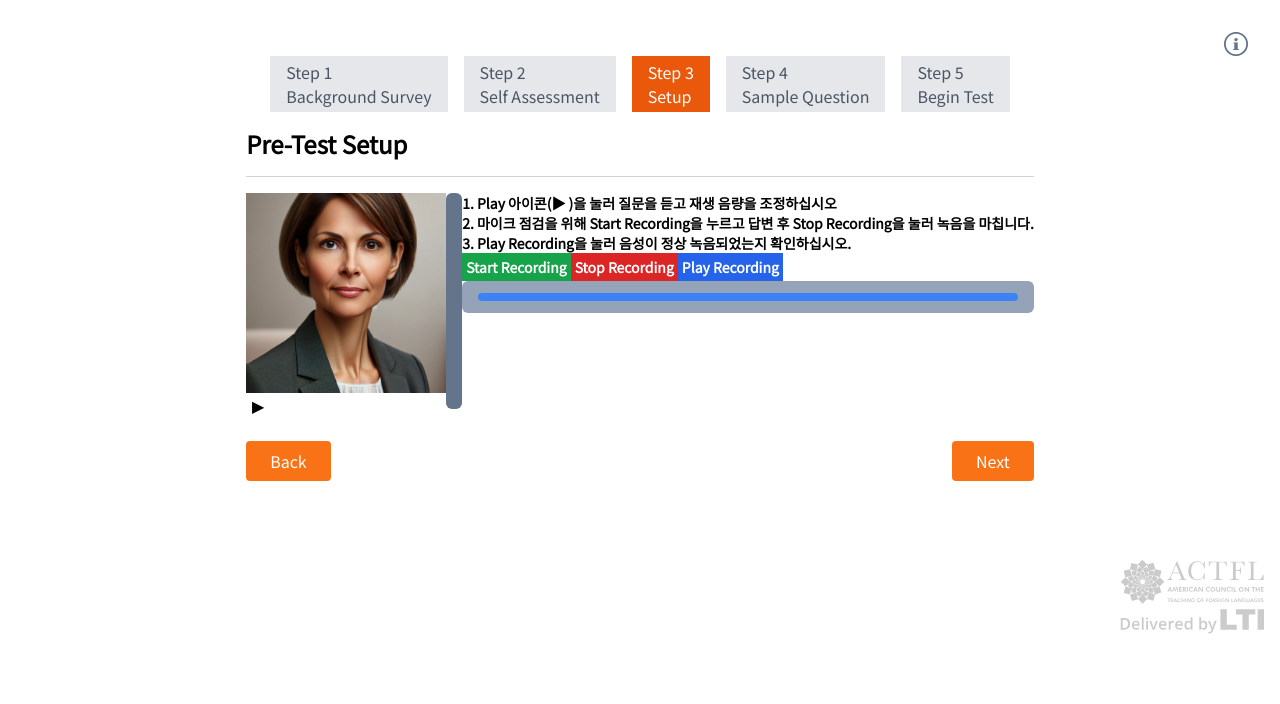
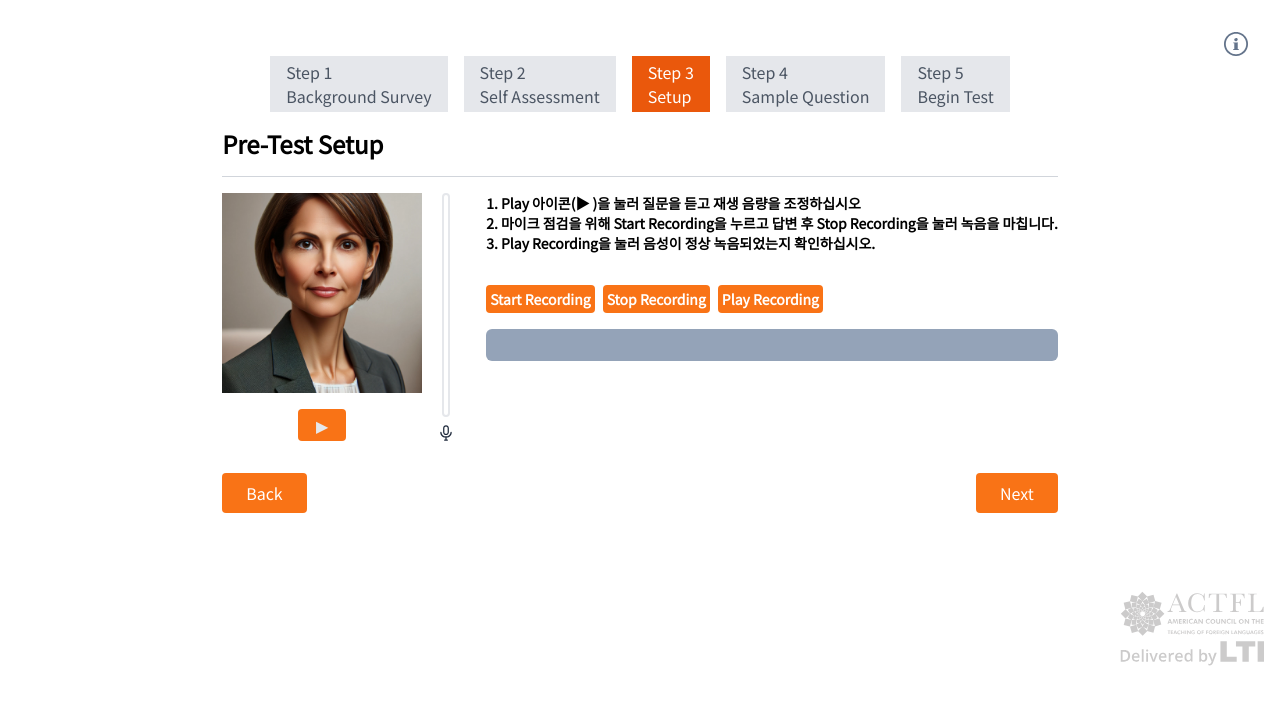
Before and after one commit to cuziam/ai-opic, a Next.js app: page /prepare/setup in a window 1280 px wide. Shown: the top 704 px of the page. Built offline with nearby package versions, Linux system fonts and the light colour scheme; no server answers.

Commit message:
setup page ui 수정
flex-box를 이용하여 실제 오픽과 유사하게 ui를 다듬었음

```diff
--- a/app/prepare/setup/page.tsx
+++ b/app/prepare/setup/page.tsx
@@ -11,6 +11,8 @@ export default function Setup() {
     "pending" | "recording" | "playing"
   >("pending");
   const [userVoiceVolume, setUserVoiceVolume] = useState<number>(0);
+  const [playbackProgress, setPlaybackProgress] = useState<number>(0);
+
   const mediaStreamRef = useRef<MediaStream>(null);
   const mediaRecorderRef = useRef<MediaRecorder>(null);
   const audioFileRef = useRef<HTMLAudioElement>(null);
@@ -102,12 +104,22 @@ export default function Setup() {
 
     if (recorderState === "playing") {
       //재생완료 후 초기화
-      audioFileRef.current?.play();
+      mediaRecorderRef.current?.stop();
+      audioContextRef.current?.suspend();
+      audioFileRef.current?.play(); //재생 진행도 설정
+      audioFileRef.current!.ontimeupdate = () => {
+        setPlaybackProgress(
+          (audioFileRef.current!.currentTime / audioFileRef.current!.duration) *
+            100
+        );
+      };
       audioFileRef.current!.onended = () => {
         setRecorderState("pending");
       };
+
       return;
     }
+    //recorderState가 recording일 때
     //초기화 sideeffect에서 mediaStreamRef, mediaRecorderRef, audioContextRef, audioWorkletNodeRef가 초기화되었으므로 null체크 불필요하긴 하다.
     //1. 오디오 녹음
     const chunks = [] as Blob[];
@@ -125,6 +137,13 @@ export default function Setup() {
     //2. 오디오 분석
     audioContextRef.current?.resume(); //오디오 컨텍스트 재개
 
+    //+3. 시간제한 후 녹음 중지
+    setTimeout(() => {
+      console.log("recording timeout");
+      mediaRecorderRef.current.stop();
+      audioContextRef.current.suspend();
+    }, 10000);
+
     return () => {
       console.log("cleanup: recording stop, audioContext suspend");
       mediaRecorderRef.current?.stop();
@@ -137,9 +156,9 @@ export default function Setup() {
       <div className="Contents flex flex-col justify-center">
         <h1 className="text-2xl font-bold mb-4">Pre-Test Setup</h1>
         <div className="border-t border-gray-300 pt-4"></div>
-        <div className="flex">
-          <div className="VoiceControl flex">
-            <div className="ViewerAndPlay flex flex-col">
+        <div className="Setup flex gap-8">
+          <div className="VoiceControl flex gap-4">
+            <div className="ViewerAndPlay flex flex-col items-center gap-4">
               <Image
                 src="/images/interviewer.webp"
                 width={200}
@@ -156,24 +175,39 @@ export default function Setup() {
               <button
                 className={
                   interviewerState === "pending"
-                    ? "Play w-6 h-4"
-                    : "Play w-6 h-4 animate-pulse"
+                    ? "Play w-12 h-8 bg-orange-500 rounded text-gray-200"
+                    : "Play w-12 h-8 animate-pulse bg-orange-500 rounded text-gray-200"
                 }
                 onClick={handleInterviewerState} //autoplay 정책 때문에 sideeffect사용대신 onClick이벤트핸들러로 직접 연결
               >
                 {"\u25B6"}
               </button>
             </div>
-            <div>
-              <div className="UserVolumeBg w-4 h-full rounded-md bg-slate-500">
+            <div className="Volume flex flex-col items-center gap-2">
+              <div className="UserVolumeBg w-2 h-full rounded-md border-2 flex flex-col-reverse content-center items-center">
                 <div
-                  className={`UserVolumeBar w-4 bg-blue-500 rounded-md`}
+                  className={`UserVolumeBar w-2 bg-blue-500 rounded-md`}
                   style={{ height: `${userVoiceVolume}%` }}
                 ></div>
               </div>
+              <div className="Microphone">
+                <svg
+                  xmlns="http://www.w3.org/2000/svg"
+                  className="fill-slate-800 w-4 h-4"
+                  version="1.1"
+                  viewBox="0 0 512 512"
+                >
+                  <g>
+                    <g>
+                      <path d="m439.5,236c0-11.3-9.1-20.4-20.4-20.4s-20.4,9.1-20.4,20.4c0,70-64,126.9-142.7,126.9-78.7,0-142.7-56.9-142.7-126.9 0-11.3-9.1-20.4-20.4-20.4s-20.4,9.1-20.4,20.4c0,86.2 71.5,157.4 163.1,166.7v57.5h-23.6c-11.3,0-20.4,9.1-20.4,20.4 0,11.3 9.1,20.4 20.4,20.4h88c11.3,0 20.4-9.1 20.4-20.4 0-11.3-9.1-20.4-20.4-20.4h-23.6v-57.5c91.6-9.3 163.1-80.5 163.1-166.7z" />
+                      <path d="m256,323.5c51,0 92.3-41.3 92.3-92.3v-127.9c0-51-41.3-92.3-92.3-92.3s-92.3,41.3-92.3,92.3v127.9c0,51 41.3,92.3 92.3,92.3zm-52.3-220.2c0-28.8 23.5-52.3 52.3-52.3s52.3,23.5 52.3,52.3v127.9c0,28.8-23.5,52.3-52.3,52.3s-52.3-23.5-52.3-52.3v-127.9z" />
+                    </g>
+                  </g>
+                </svg>
               </div>
             </div>
-          <div className="VoiceRecorder font-bold text-sm">
+          </div>
+          <div className="Record font-bold text-sm flex flex-col gap-8">
             <ol className="Instruction">
               <li>
                 1. Play 아이콘(&#9654; )을 눌러 질문을 듣고 재생 음량을
@@ -187,17 +221,21 @@ export default function Setup() {
                 3. Play Recording을 눌러 음성이 정상 녹음되었는지 확인하십시오.
               </li>
             </ol>
-            <div className="RecorderButtons">
+            <div className="Recorder flex flex-col gap-4">
+              <div className="RecorderButtons flex gap-2">
+                {/* 녹음기 상태에 따라 버튼 활성화 */}
+
                 <button
-                className="StartRecording p-1 bg-green-600 text-white"
+                  className="StartRecording p-1 bg-orange-500 text-white rounded active:bg-orange-700"
                   onClick={() => {
                     setRecorderState("recording");
                   }}
                 >
                   Start Recording
                 </button>
+
                 <button
-                className="StopRecording p-1 bg-red-600 text-white"
+                  className="StopRecording p-1 bg-orange-500 text-white rounded active:bg-orange-700"
                   onClick={() => {
                     setRecorderState("pending");
                   }}
@@ -205,7 +243,7 @@ export default function Setup() {
                   Stop Recording
                 </button>
                 <button
-                className="PlayRecording p-1 bg-blue-600 text-white"
+                  className="PlayRecording p-1 bg-orange-500 text-white rounded active:bg-orange-700"
                   onClick={() => {
                     setRecorderState("playing");
                   }}
@@ -215,9 +253,10 @@ export default function Setup() {
               </div>
               <div className="UserRecorderBg h-4 w-full p-4 bg-slate-400 flex items-center rounded-md">
                 <div
-                className="UserRecorder h-2 bg-blue-500 rounded-md"
-                style={{ width: `100%` }}
+                  className="UserRecorder h-2 bg-black rounded-md transition-all duration-500 ease-linear"
+                  style={{ width: `${playbackProgress}%` }}
                 ></div>
+              </div>
             </div>
           </div>
         </div>
--- a/public/volume-processor.js
+++ b/public/volume-processor.js
@@ -19,7 +19,10 @@ class VolumeProcessor extends AudioWorkletProcessor {
 
     //볼륨을 0~100 사이의 값으로 변환
     volume = Math.round(volume * 100);
+    // this.port.onmessage = (e) => {
+    //   console.log(e.data);
     this.port.postMessage({ volume });
+    // };
     return true;
   }
 }
```
Lines whose indentation alone changed are shown as unchanged.
